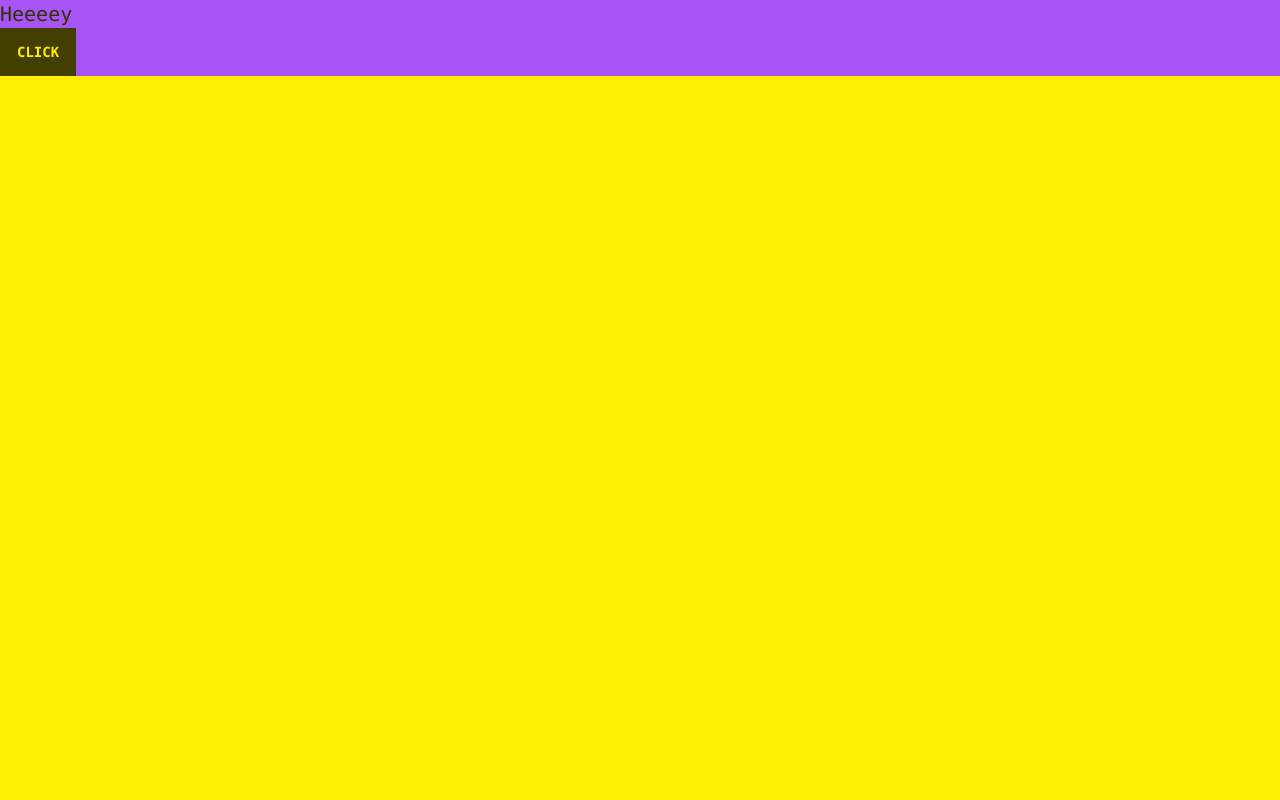
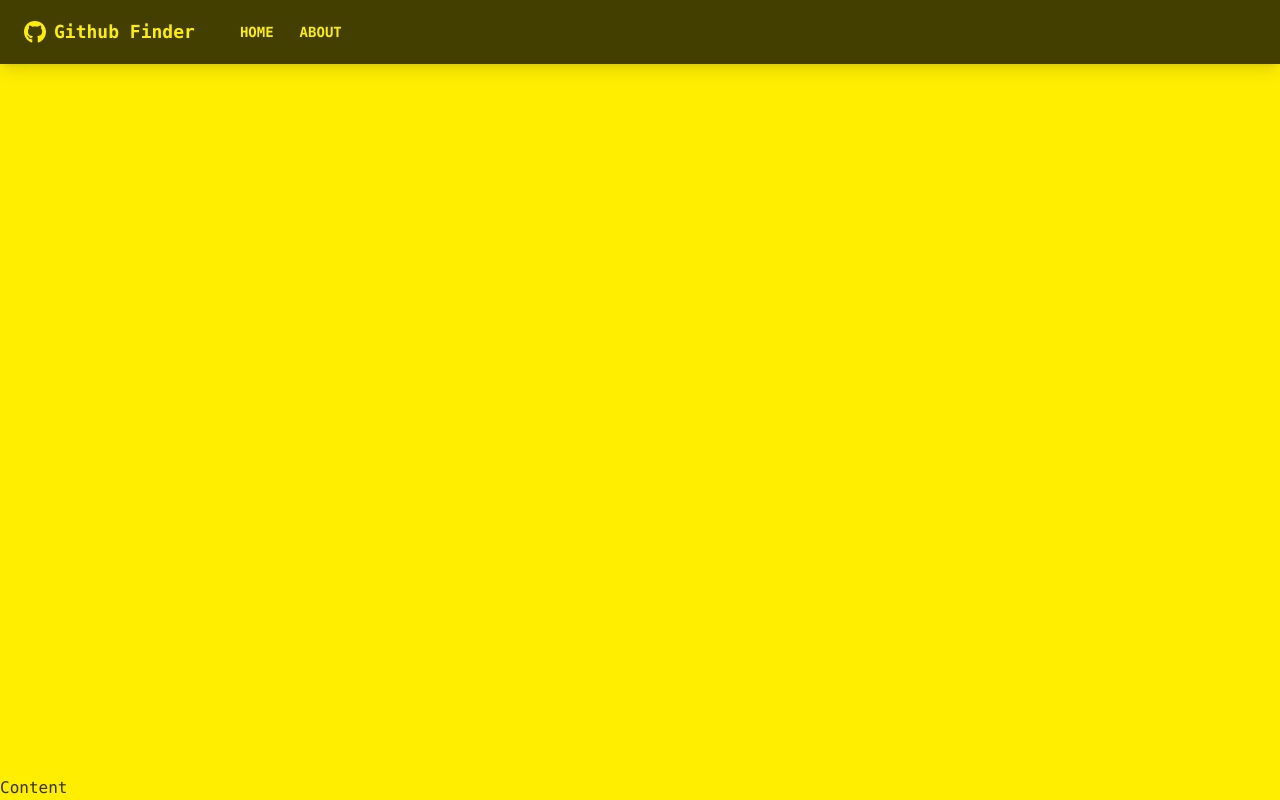
Before and after one commit to rugieri/github-finder, a React (Create React App) app: page / in a window 1280 px wide. Built offline with nearby package versions, Linux system fonts and the light colour scheme.

Commit message:
added navbar

```diff
--- a/src/App.js
+++ b/src/App.js
@@ -1,11 +1,15 @@
+import { BrowserRouter as Router, Route } from 'react-router-dom';
+import Navbar from './components/layout/Navbar';
 import './App.css';
 
 function App() {
   return (
-    <div className="bg-purple-500">
-      <h1 className="text-xl">Heeeey</h1>
-      <button className="btn">click</button>
-    </div>
+    <Router className="bg-purple-500">
+      <div className="flex flex-col justify-between h-screen">
+        <Navbar />
+        <main>Content</main>
+      </div>
+    </Router>
   );
 }
 
--- /dev/null
+++ b/src/components/layout/Navbar.jsx
@@ -0,0 +1,37 @@
+import React from 'react';
+import { FaGithub } from 'react-icons/fa';
+import { Link } from 'react-router-dom';
+import PropTypes from 'prop-types';
+function Navbar({ title }) {
+  return (
+    <nav className="navbar mb-12 shadow-lg bg-neutral text-neutral-content">
+      <div className="container mx-auto">
+        <div className="flex-none px-2 mx-2">
+          <FaGithub className="inline pr-2 text-3xl" />
+          <Link to="/" className="text-lg font-bold align-middle">
+            {title}
+          </Link>
+        </div>
+        <div className="flex-1 px-2 mx-2">
+          <div className="flex jusitfy-end">
+            <Link to="/" className="btn btn-ghost btn-sm rounded-btn">
+              Home
+            </Link>
+            <Link to="/about" className="btn btn-ghost btn-sm rounded-btn">
+              About
+            </Link>
+          </div>
+        </div>
+      </div>
+    </nav>
+  );
+}
+
+Navbar.defaultProps = {
+  title: 'Github Finder',
+};
+
+Navbar.propTypes = {
+  title: PropTypes.string,
+};
+export default Navbar;
```
